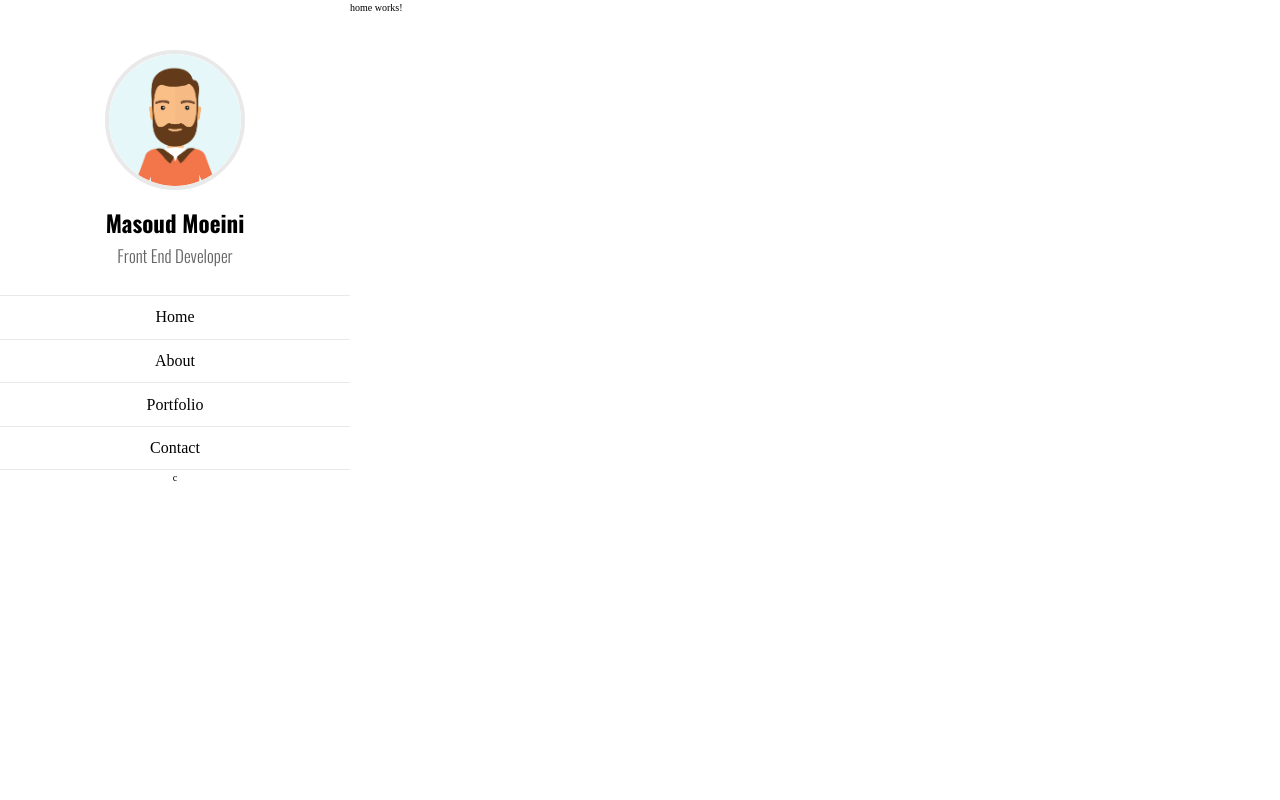
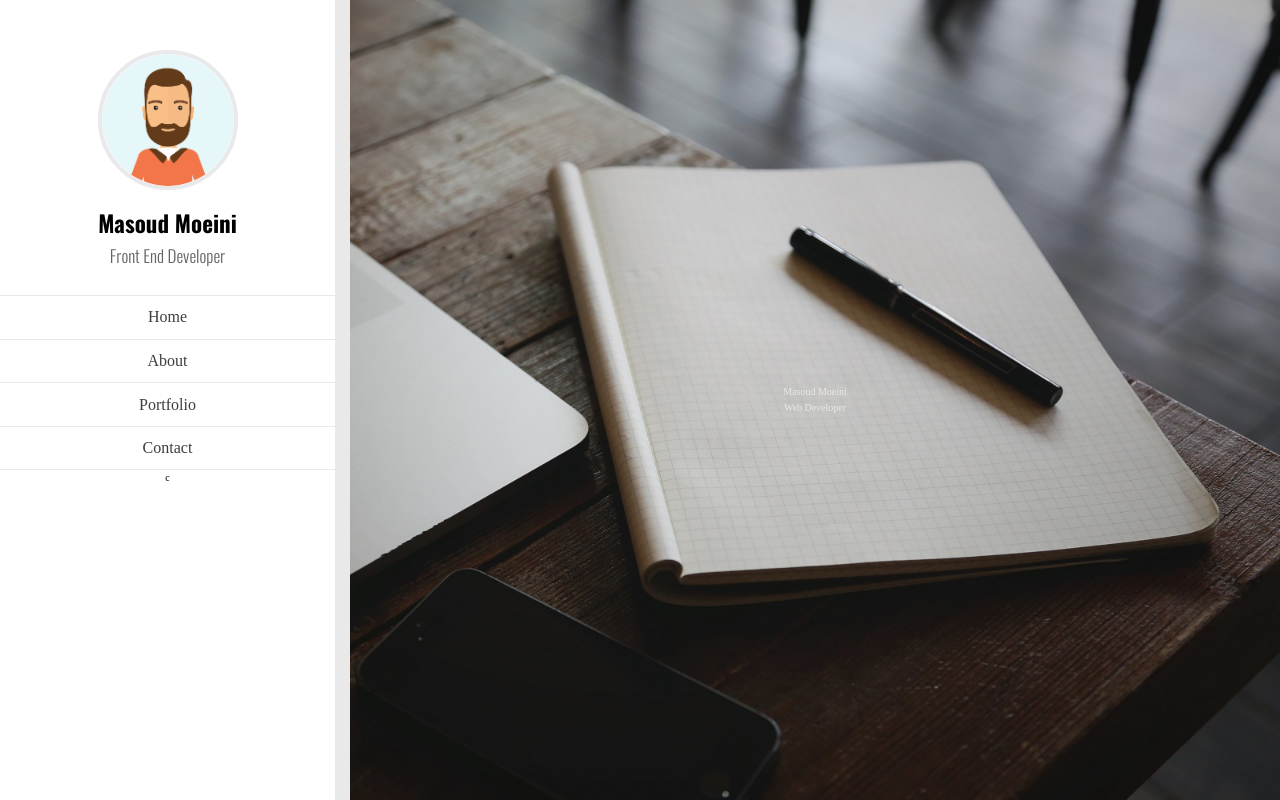
Before and after one commit to masoud-moeini/portfolio, an Angular app: page / in a window 1280 px wide. Built offline with nearby package versions, Linux system fonts and the light colour scheme.

Commit message:
background of home part

```diff
--- a/package.json
+++ b/package.json
@@ -11,7 +11,7 @@
   },
   "private": true,
   "dependencies": {
-    "@angular/animations": "^6.1.0",
+    "@angular/animations": "^6.1.4",
     "@angular/common": "^6.1.0",
     "@angular/compiler": "^6.1.0",
     "@angular/core": "^6.1.0",
--- a/src/app/app.component.scss
+++ b/src/app/app.component.scss
@@ -3,7 +3,7 @@
 
   &__nav{
 
-    flex: 0 1 35rem;
+    flex: 0 1 var(--navbar-size);
   }
 
   &__main{
--- a/src/app/app.module.ts
+++ b/src/app/app.module.ts
@@ -8,6 +8,7 @@ import { HomeComponent } from './main/sub-main/home/home.component';
 import { AboutComponent } from './main/sub-main/about/about.component';
 import { PortfolioComponent } from './main/sub-main/portfolio/portfolio.component';
 import { ContactComponent } from './main/sub-main/contact/contact.component';
+import {BrowserAnimationsModule} from "@angular/platform-browser/animations";
 
 @NgModule({
   declarations: [
@@ -20,7 +21,8 @@ import { ContactComponent } from './main/sub-main/contact/contact.component';
     ContactComponent
   ],
   imports: [
-    BrowserModule
+    BrowserModule,
+    BrowserAnimationsModule
   ],
   providers: [],
   bootstrap: [AppComponent]
--- a/src/app/main/sub-main/home/home.component.html
+++ b/src/app/main/sub-main/home/home.component.html
@@ -1,3 +1,12 @@
-<p>
-  home works!
-</p>
+<div class="home">
+  <div class="home__background">
+    <div class="home__content">
+      <div class="home__content__name">Masoud Moeini</div>
+      <div class="home__content__title">Web Developer</div>
+      <div class="home__content__details"></div>
+
+    </div>
+  </div>
+
+
+</div>
--- a/src/app/main/sub-main/home/home.component.scss
+++ b/src/app/main/sub-main/home/home.component.scss
@@ -0,0 +1,24 @@
+.home{
+    padding-left: 1.5rem;
+     background-color: var(--light-grey-color);
+    height: 100vh;
+  &__background{
+    width: calc(100vw - var(--navbar-size));
+    height: 100vh;
+    background:url("/assets/img/photo-desktop-1600.jpg") fixed;
+    background-repeat: no-repeat;
+    background-size: cover;
+
+
+  }
+
+  &__content{
+    color: var(--light-grey-color);
+    height: 100vh;
+    display: flex;
+    flex-direction: column;
+    justify-content: center;
+    align-items: center;
+  }
+
+}
--- a/src/app/nav/nav.component.html
+++ b/src/app/nav/nav.component.html
@@ -12,10 +12,14 @@
   </div>
   <div class="navbar__menu">
     <ul class="navbar__menu__list">
-      <li class="navbar__menu__list__item" (click)="setPage('home')">Home</li>
-      <li class="navbar__menu__list__item" (click)="setPage('about')">About</li>
-      <li class="navbar__menu__list__item" (click)="setPage('portfolio')">Portfolio</li>
-      <li class="navbar__menu__list__item" (click)="setPage('contact')">Contact</li>
+      <li class="navbar__menu__list__item" (click)="setPage('home')"><a href="#"
+                                                                        class="navbar__menu__list__item__link">Home</a></li>
+      <li class="navbar__menu__list__item" (click)="setPage('about')"><a href="#"
+                                                                         class="navbar__menu__list__item__link">About</a></li>
+      <li class="navbar__menu__list__item" (click)="setPage('portfolio')"><a href="#"
+                                                                             class="navbar__menu__list__item__link">Portfolio</a></li>
+      <li class="navbar__menu__list__item" (click)="setPage('contact')"><a href="#"
+                                                                           class="navbar__menu__list__item__link">Contact</a></li>
     </ul>
   </div>
   <div class="navbar__socialicons">c</div>
--- a/src/app/nav/nav.component.scss
+++ b/src/app/nav/nav.component.scss
@@ -56,6 +56,7 @@
       list-style-type:none;
       align-items: center;
 
+
       &:last-child{
         border-bottom: 1px solid var(--light-grey-color);
       }
@@ -69,10 +70,32 @@
         font-size: 1.6rem;
         padding: 0.85rem 0;
         cursor: pointer;
+        position: relative;
 
-        &:hover{
-          background-color: var(--light-yellow-color);
+        &__link:link,&__link:visited {
+          color: var(--dark-grey-color-2);
+          position: relative;
+          z-index: 10;
+          text-decoration: none;
         }
+
+        &::before{
+          content: "";
+          position: absolute;
+          top:0;
+          left:0;
+          height: 100%;
+          width: 3px;
+          background-color: var(--primary-color);
+          transform: scaleY(0);
+          transition: transform .2s, width .4s cubic-bezier(1,0,0,1) .2s;
+        }
+
+        &:hover::before{
+          transform: scaleY(1);
+          width: 100%;
+        }
+
 
 
 
--- a/src/assets/sass/_base.scss
+++ b/src/assets/sass/_base.scss
@@ -5,6 +5,9 @@
   --light-grey-color-2: #a4a4a4;
   --dark-grey-color: #656565;
   --dark-grey-color-2: #3d3d3d;
+
+  --primary-color:#2fc0d1;
+  --navbar-size : 35rem;
 }
 
 * {
```
Also changed, not shown: src/app/main/main.component.ts (+7 -1 lines), src/assets/img/photo-desktop-1600.jpg (added), 1 other file (tests, documents, lock files or other folders).
